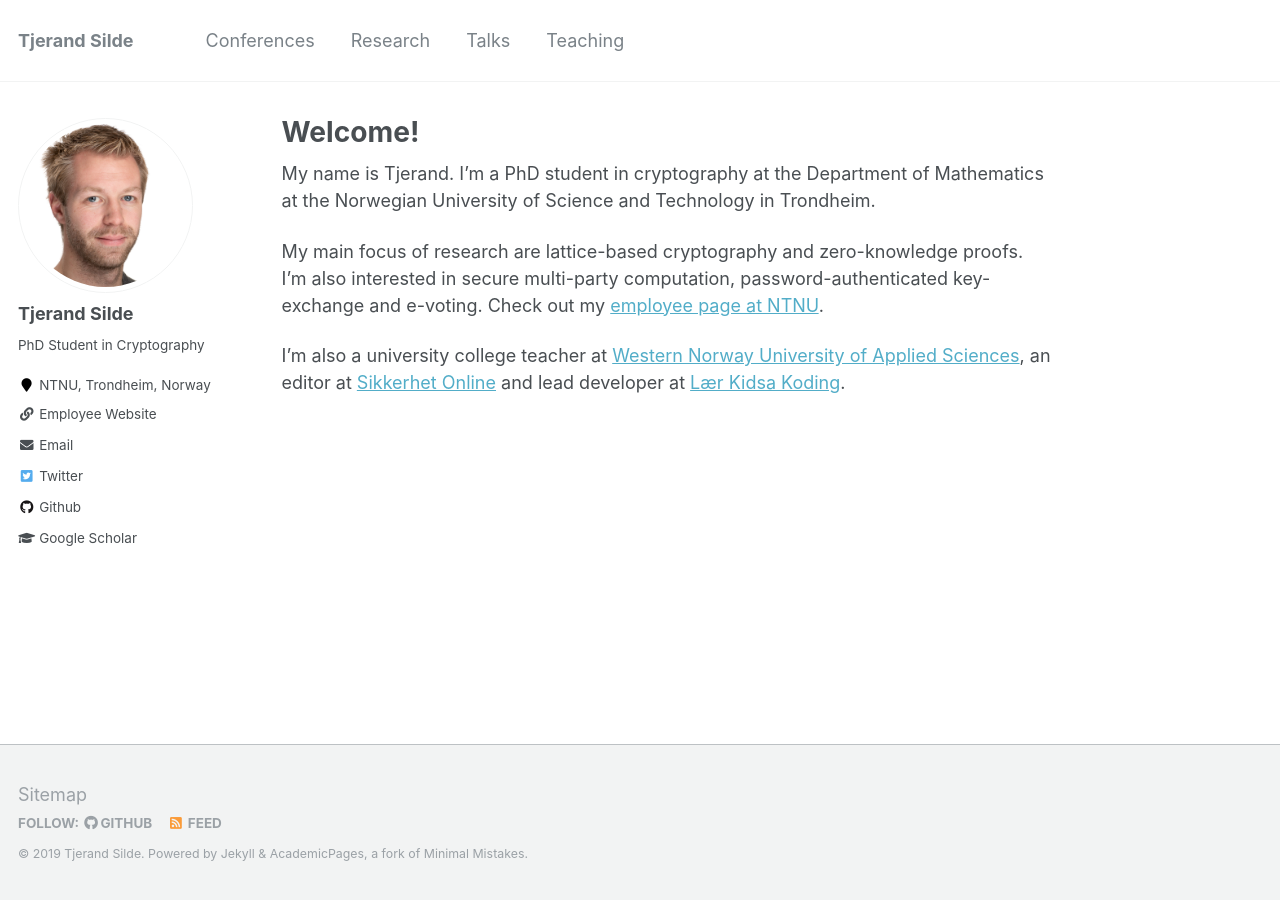
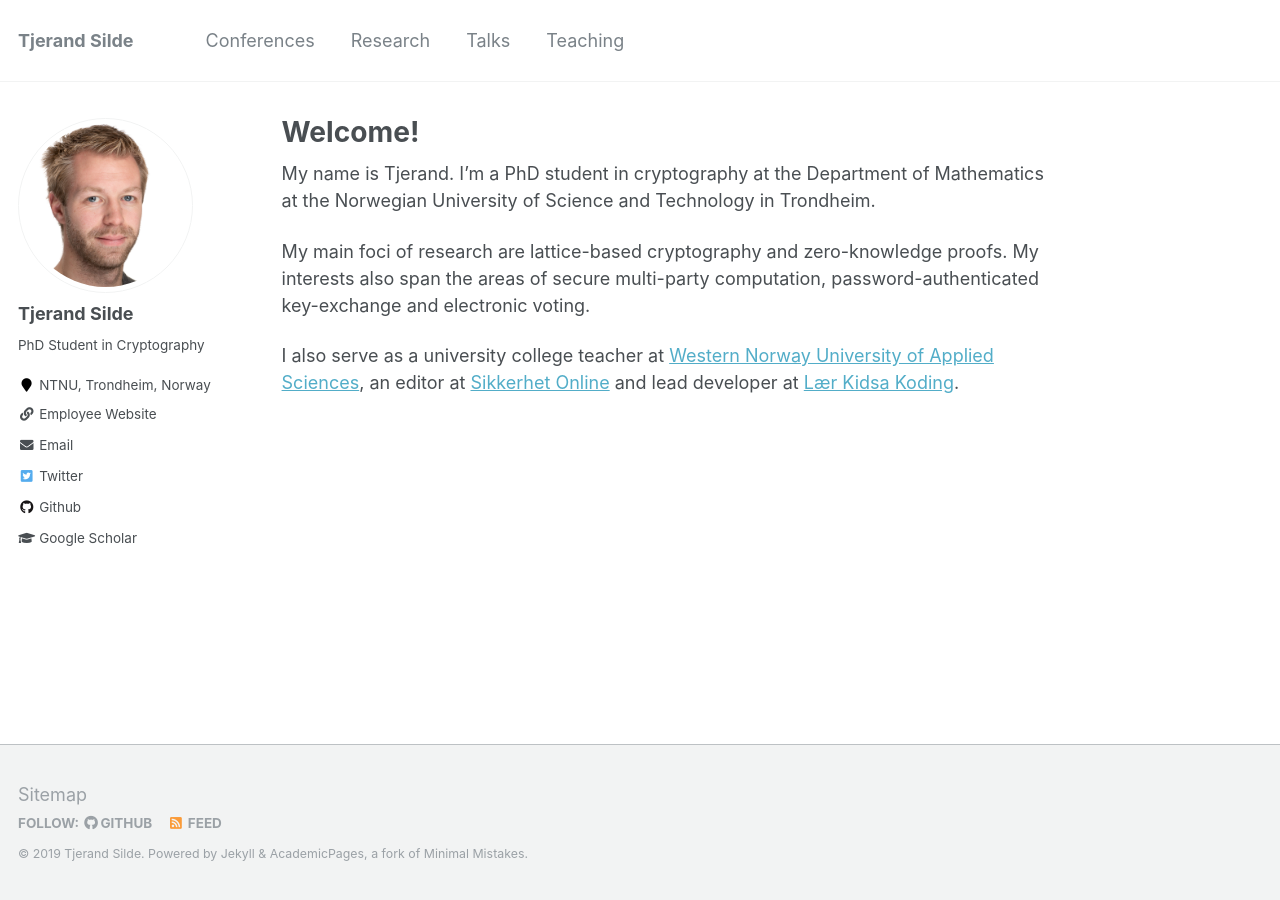
Before and after one commit to tjesi/tjesi.github.io, a Jekyll site: the page built from _pages/about.md, in a window 1280 px wide. Built offline with Jekyll 4.4.1, drawn with Linux system fonts in a browser that asks for light colours.

Commit message:
Update about.md

```diff
--- a/_pages/about.md
+++ b/_pages/about.md
@@ -10,6 +10,6 @@ redirect_from:
 
 My name is Tjerand. I’m a PhD student in cryptography at the Department of Mathematics at the Norwegian University of Science and Technology in Trondheim.
 
-My main focus of research are lattice-based cryptography and zero-knowledge proofs. I’m also interested in secure multi-party computation, password-authenticated key-exchange and e-voting. Check out my [employee page at NTNU](https://www.ntnu.edu/employees/tjerand.silde).
+My main foci of research are lattice-based cryptography and zero-knowledge proofs. My interests also span the areas of secure multi-party computation, password-authenticated key-exchange and electronic voting.
 
- I’m also a university college teacher at [Western Norway University of Applied Sciences](https://www.hvl.no/en), an editor at [Sikkerhet Online](https://www.sikkerhet.online/author/tjerand-silde) and lead developer at [Lær Kidsa Koding](http://oppgaver.kidsakoder.no).
+ I also serve as a university college teacher at [Western Norway University of Applied Sciences](https://www.hvl.no/en), an editor at [Sikkerhet Online](https://www.sikkerhet.online/author/tjerand-silde) and lead developer at [Lær Kidsa Koding](http://oppgaver.kidsakoder.no).
```
